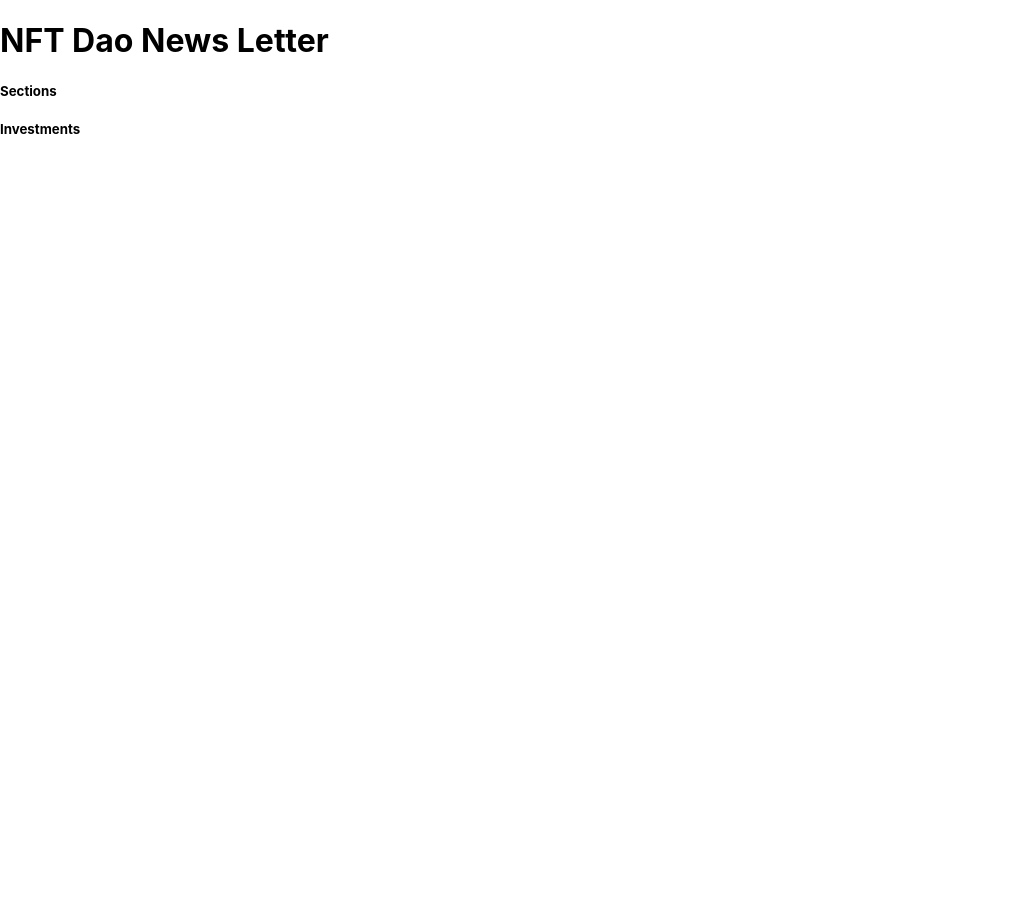
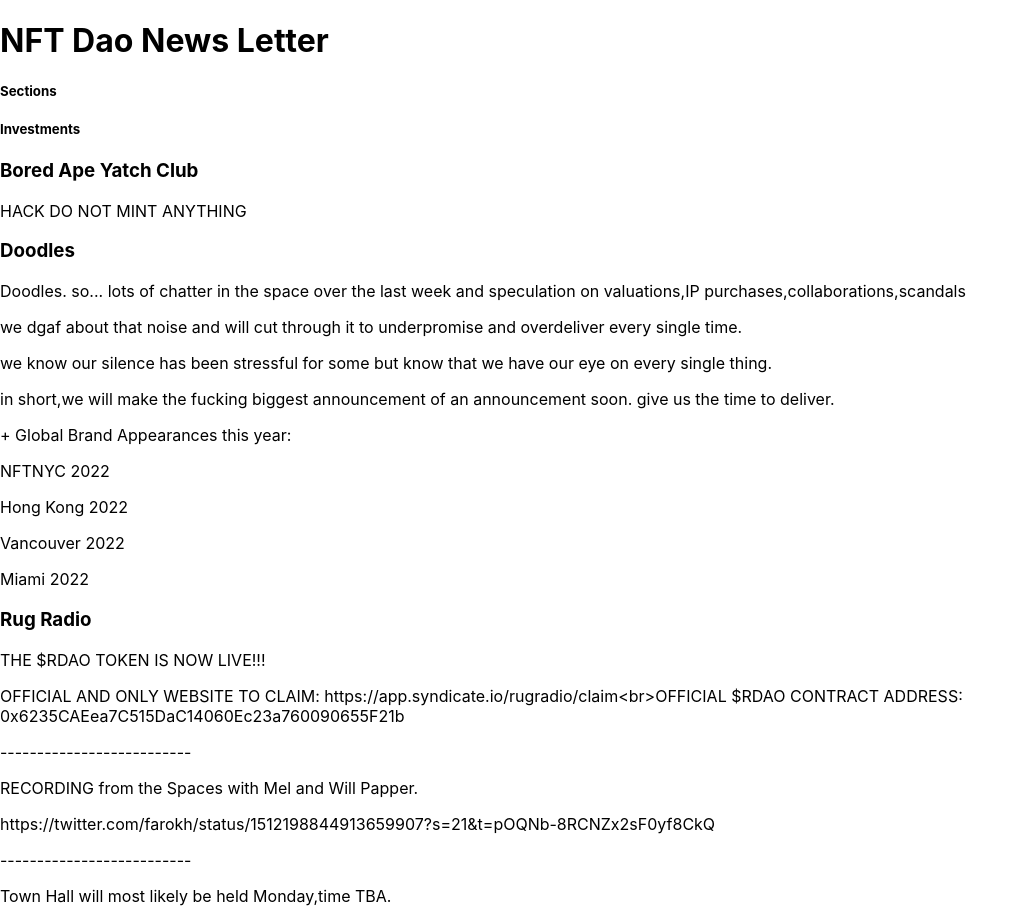
Before and after one commit to PatrickalKhouri/nft-dao-newsletter, a React (Create React App) app: page / in a window 1280 px wide. Shown: the whole page, without its empty margins (0-1029 px from the left). Before the commit the page ends 800 px from the top, so only its background shows below. Built offline with nearby package versions, Linux system fonts and the light colour scheme.

Commit message:
Did the back end of mounting the investment updates

```diff
--- a/src/App.js
+++ b/src/App.js
@@ -3,11 +3,12 @@
 import Sections from './Sections'
 import moment from 'moment'
 import { useEffect, useState } from 'react';
-import news from './data'
+import { news, titles }from './data'
 
 function App() {
   const [todaysNews, settodaysNews] = useState([])
   const [loading, setLoading] = useState(true)
+  const [headers, setHeaders] = useState(titles)
 
   const today = moment().format("DD/MM/YYYY");
 
@@ -36,7 +37,7 @@
 
   return <main>
     <h1>NFT Dao News Letter</h1>
-    <Sections todaysNews={todaysNews[0]}/>
+    <Sections todaysNews={todaysNews[0]} headers={headers[0]}/>
   </main>;
 }
 
--- a/src/Investments.js
+++ b/src/Investments.js
@@ -1,9 +1,24 @@
 import React from 'react';
 
-const Investments = ({investmentsUpdates}) => {
+const Investments = ({investmentsUpdates, investmentsUpdatesHeader}) => {
 
   return (<section>
     <h5>Investments</h5>
+    {Object.keys(investmentsUpdates).map((keyName) => {
+      if (investmentsUpdates[keyName] === '') {
+        return null
+      }
+      const arrayText = investmentsUpdates[keyName].split('\n')
+      return (
+        <>
+        <h3>{investmentsUpdatesHeader[keyName]}</h3>
+        {arrayText.map((line) => {
+          return <p>{line}</p>
+        })}
+        </>
+      )
+    })
+    }
   </section>
   )}
 
--- a/src/Sections.js
+++ b/src/Sections.js
@@ -1,13 +1,13 @@
 import React from 'react';
 import Investments from './Investments'
 
-const Sections = ({todaysNews}) => {
+const Sections = ({todaysNews, headers}) => {
   const {investmentsUpdates, security,  mints, nftNews, others} = todaysNews
-  console.log(investmentsUpdates)
+  const investmentsUpdatesHeader = headers.investmentsUpdates
 
   return (<section>
     <h5>Sections</h5>
-    <Investments investmentsUpdates={investmentsUpdates}/>
+    <Investments investmentsUpdates={investmentsUpdates} investmentsUpdatesHeader={investmentsUpdatesHeader}/>
   </section>
   )}
 
--- a/src/data.js
+++ b/src/data.js
@@ -1,4 +1,4 @@
-const news = [
+export const news = [
   {
   id: '1',
   date: '15/04/2022',
@@ -9,7 +9,7 @@
     doodles: "Doodles. so... lots of chatter in the space over the last week and speculation on valuations,IP purchases,collaborations,scandals\n\nwe dgaf about that noise and will cut through it to underpromise and overdeliver every single time. \n\nwe know our silence has been stressful for some but know that we have our eye on every single thing.\n\nin short,we will make the fucking biggest announcement of an announcement soon. give us the time to deliver. \n\n+ Global Brand Appearances this year:\nNFTNYC 2022\nHong Kong 2022\nVancouver 2022\nMiami 2022\n",
     jenkins: "",
     lil_babe: "",
-    rug_radio: "THE $RDAO TOKEN IS NOW LIVE!!!\n\nOFFICIAL AND ONLY WEBSITE TO CLAIM: https://app.syndicate.io/rugradio/claim\n\nOFFICIAL $RDAO CONTRACT ADDRESS: 0x6235CAEea7C515DaC14060Ec23a760090655F21b\n\n--------------------------\n\nRECORDING from the Spaces with Mel and Will Papper. \n\nhttps://twitter.com/farokh/status/1512198844913659907?s=21&t=pOQNb-8RCNZx2sF0yf8CkQ\n\n\n--------------------------\n\n\nTown Hall will most likely be held Monday,time TBA.",
+    rug_radio: "THE $RDAO TOKEN IS NOW LIVE!!!\n\nOFFICIAL AND ONLY WEBSITE TO CLAIM: https://app.syndicate.io/rugradio/claim<br>OFFICIAL $RDAO CONTRACT ADDRESS: 0x6235CAEea7C515DaC14060Ec23a760090655F21b\n--------------------------\n\nRECORDING from the Spaces with Mel and Will Papper. \n\nhttps://twitter.com/farokh/status/1512198844913659907?s=21&t=pOQNb-8RCNZx2sF0yf8CkQ\n\n\n--------------------------\n\n\nTown Hall will most likely be held Monday,time TBA.",
     superplastic: "",
     totem: "",
     zipcys: ""
@@ -49,4 +49,32 @@
     },
 ]
 
-export default news
+export const titles = [
+  {
+    investments: "Investment Updates",
+    investmentsUpdates : {
+      anonymous : "Pyschedelics Anonymous",
+      bayc : "Bored Ape Yatch Club",
+      bomb : "Adam Bomb",
+      doodles : "Doodles",
+      jenkins : "Jenkins the Valet",
+      lil_babe: "Lil Babe Ape Club",
+      rug_radio : "Rug Radio",
+      superplastic : "Super Plastic NFT",
+      totem: "Totem Earth",
+      zipcys: "Zipcy's Supernormal"
+    },
+    security: "Security Issues/Updates",
+    mints: "Upcoming NFT drops/mints",
+    days : {
+      today : "Todays Mints",
+      tomorrow : "Tomorrows Mints",
+      dayAfterTomorrow : "Day after Tomorrow/Upcoming Mints"
+    },
+    news: "Nft/Dao news",
+    event: "Events",
+    media: "Media/Contents/Podcasts/Spaces",
+    did_you_know: "Did you know?",
+    others: "Others"
+  }
+]
```
